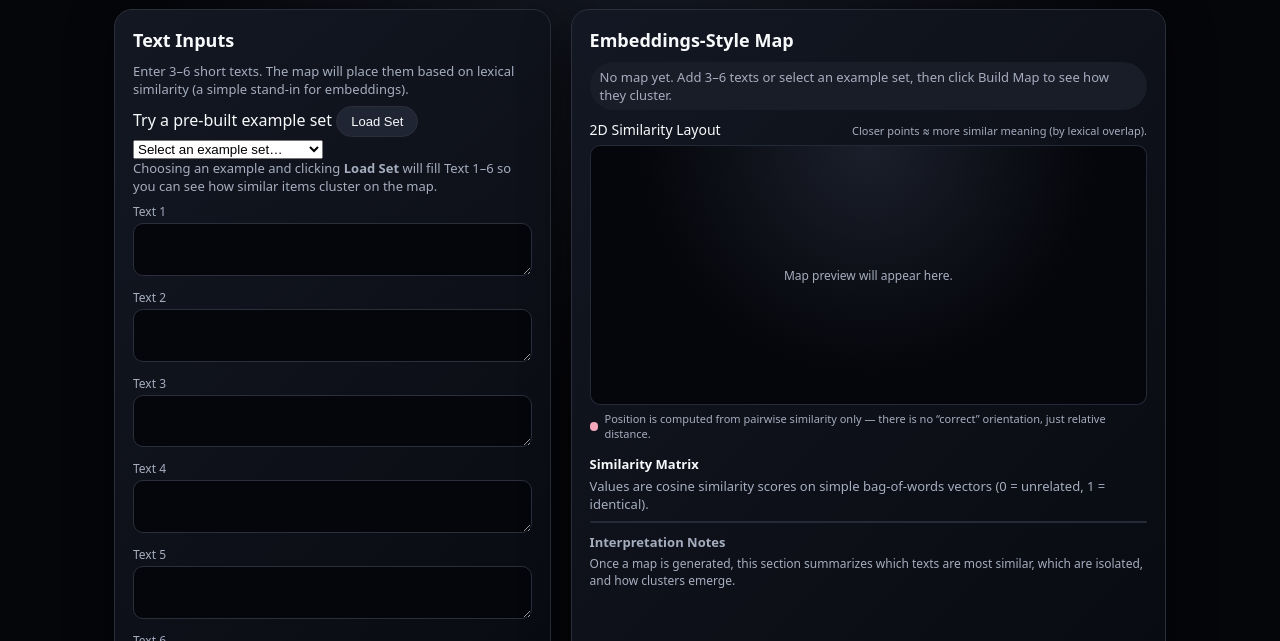
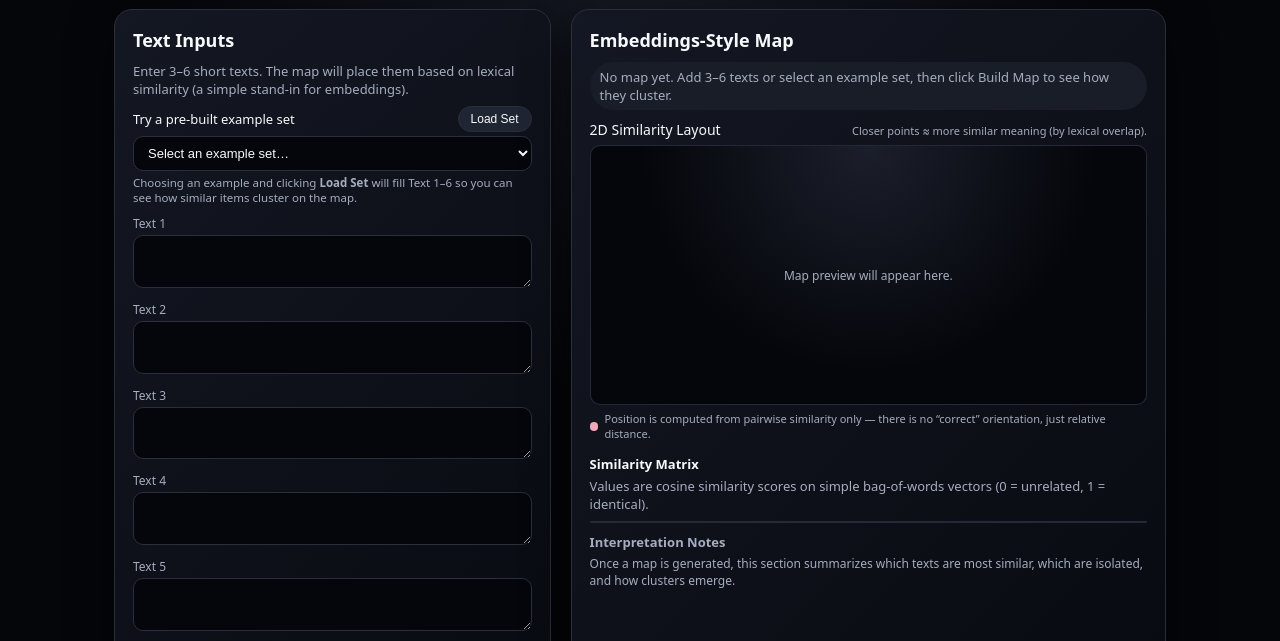
Before and after one commit to rtfenter/Embeddings-Visual-Map, a plain HTML site: page index.html in a window 1280 px wide. Shown: the part 101-742 px from the top of the page. Drawn offline with Linux system fonts and the light colour scheme.

Commit message:
Update style.css

```diff
--- a/style.css
+++ b/style.css
@@ -138,6 +138,47 @@ body {
   color: var(--text-muted);
 }
 
+/* Example selector */
+
+.example-select-row {
+  margin-top: 6px;
+  margin-bottom: 10px;
+}
+
+.example-select-main-row {
+  display: flex;
+  align-items: center;
+  justify-content: space-between;
+  gap: 8px;
+  margin-bottom: 4px;
+}
+
+.example-select-main-row label {
+  font-size: 13px;
+  font-weight: 500;
+}
+
+.example-select {
+  width: 100%;
+  border-radius: var(--radius-md);
+  border: 1px solid var(--border-subtle);
+  background: #05060b;
+  color: var(--text-main);
+  font-size: 13px;
+  padding: 8px 10px;
+  outline: none;
+}
+
+.example-select:focus {
+  border-color: var(--accent);
+  box-shadow: 0 0 0 1px var(--accent-soft);
+}
+
+.example-select-help {
+  margin-top: 4px;
+  font-size: 11.5px;
+}
+
 /* Buttons */
 
 .btn {
@@ -152,6 +193,11 @@ body {
   gap: 6px;
   transition: transform 0.06s ease, box-shadow 0.06s ease,
     background 0.08s ease;
+}
+
+.btn-small {
+  padding: 5px 12px;
+  font-size: 12px;
 }
 
 .btn-primary {
```
